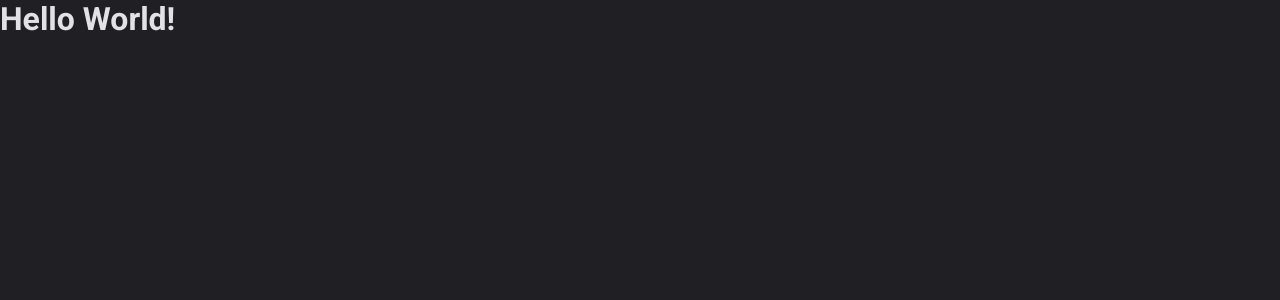
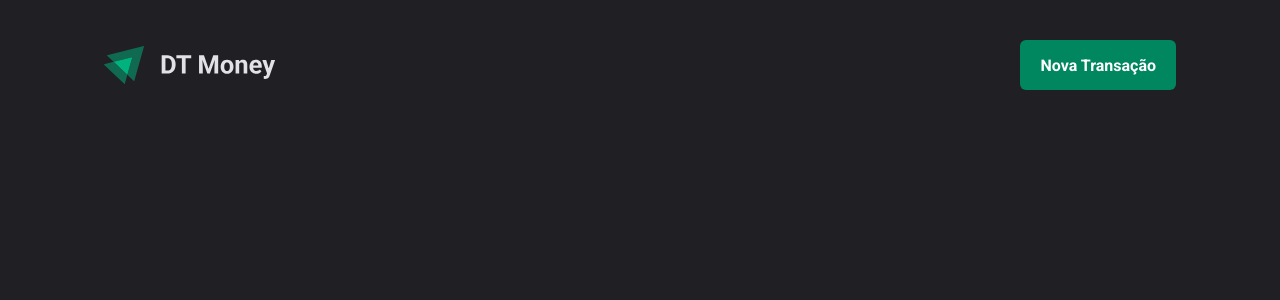
Before and after one commit to Wagnetto/03-dt-money, a React (Vite) app: page / in a window 1280 px wide. Shown: the top 300 px of the page. Built offline with nearby package versions, Linux system fonts and the light colour scheme.

Commit message:
feature/Add header component

```diff
--- a/src/App.tsx
+++ b/src/App.tsx
@@ -1,13 +1,14 @@
 import { ThemeProvider } from "styled-components"
 import { defaultTheme } from "./styles/themes/default"
 import { GlobalStyle } from "./styles/global"
+import { Transactions } from "./pages/Transactions"
 
 export function App() {
 
   return (
     <ThemeProvider theme={defaultTheme}>
       <GlobalStyle />
-      <h1>Hello World!</h1>
+      <Transactions />
     </ThemeProvider>
   )
 }
--- /dev/null
+++ b/src/components/Header/index.tsx
@@ -0,0 +1,15 @@
+import { HeaderContainer, HeaderContent, NewTransactionButton } from "./styles";
+import logoImg from '../../assets/logo.svg'
+
+export function Header(){
+    return(
+        <div>
+            <HeaderContainer>
+                <HeaderContent>
+                    <img src={logoImg} alt="" />
+                    <NewTransactionButton>Nova Transação</NewTransactionButton>
+                </HeaderContent>
+            </HeaderContainer>
+        </div>
+    )
+}
--- /dev/null
+++ b/src/components/Header/styles.ts
@@ -0,0 +1,37 @@
+import styled from "styled-components";
+
+export const HeaderContainer = styled.header`
+    background: ${props => props.theme["gray=900"]};
+    padding: 2.5rem 0 7.5rem;
+
+
+`;
+
+export const HeaderContent = styled.div`
+    width: 100%;
+    max-width: 1120px;
+    margin: 0 auto;
+    padding: 0 1.5rem;
+
+    display: flex;
+    justify-content: space-between;
+    align-items: center;
+`;
+
+export const NewTransactionButton = styled.button`
+    height: 50px;
+    border: 0;
+    background: ${props => props.theme['green-500']};
+    color: ${props => props.theme.white};
+    font-weight: bold;
+    padding: 0 1.25rem;
+    border-radius: 6px;
+    cursor: pointer;
+
+    transition: background-color 0.3s;
+
+    &:hover {
+        background: ${props => props.theme['green-700']};
+
+    }
+`;
--- /dev/null
+++ b/src/pages/Transactions/index.tsx
@@ -0,0 +1,9 @@
+import { Header } from "../../components/Header";
+
+export function Transactions(){
+    return(
+        <div>
+            <Header />
+        </div>
+    )
+}
```
Also changed, not shown: src/assets/logo.svg (added), src/pages/Transactions/styles.ts (added).
